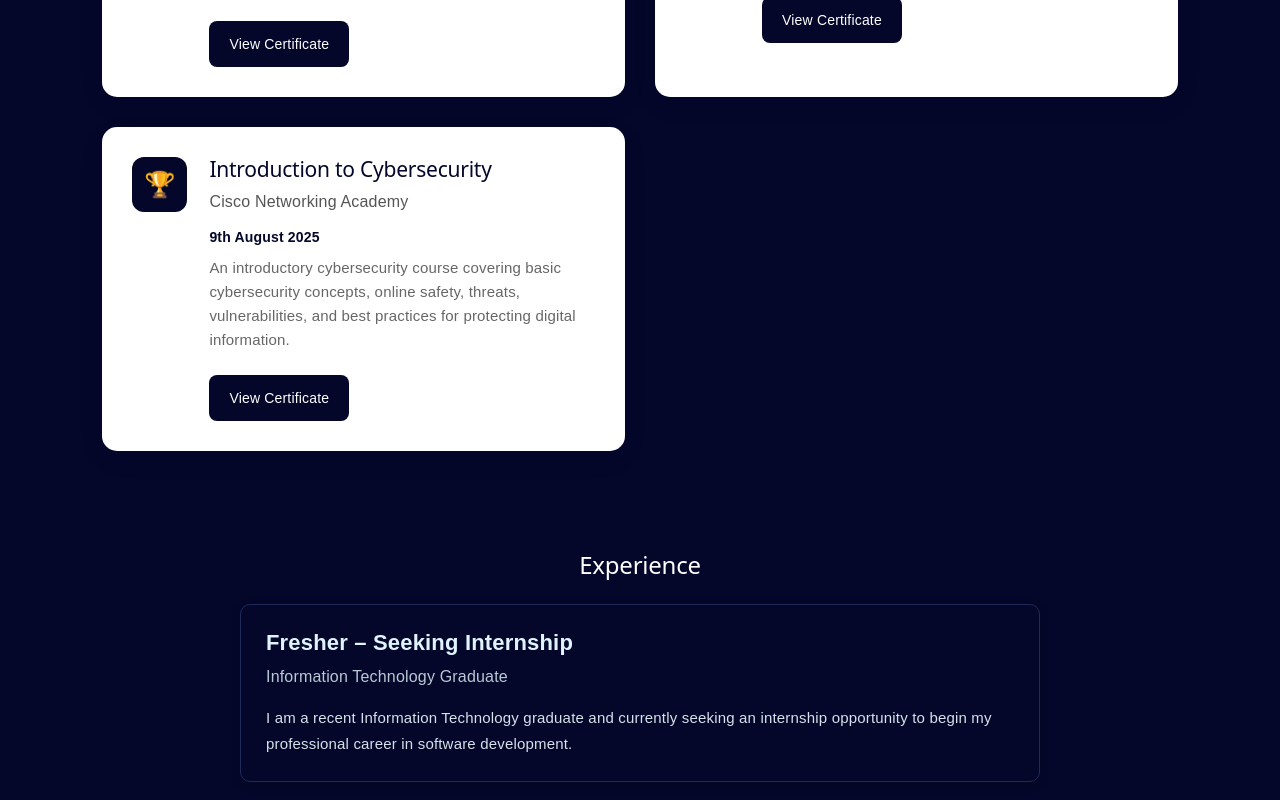
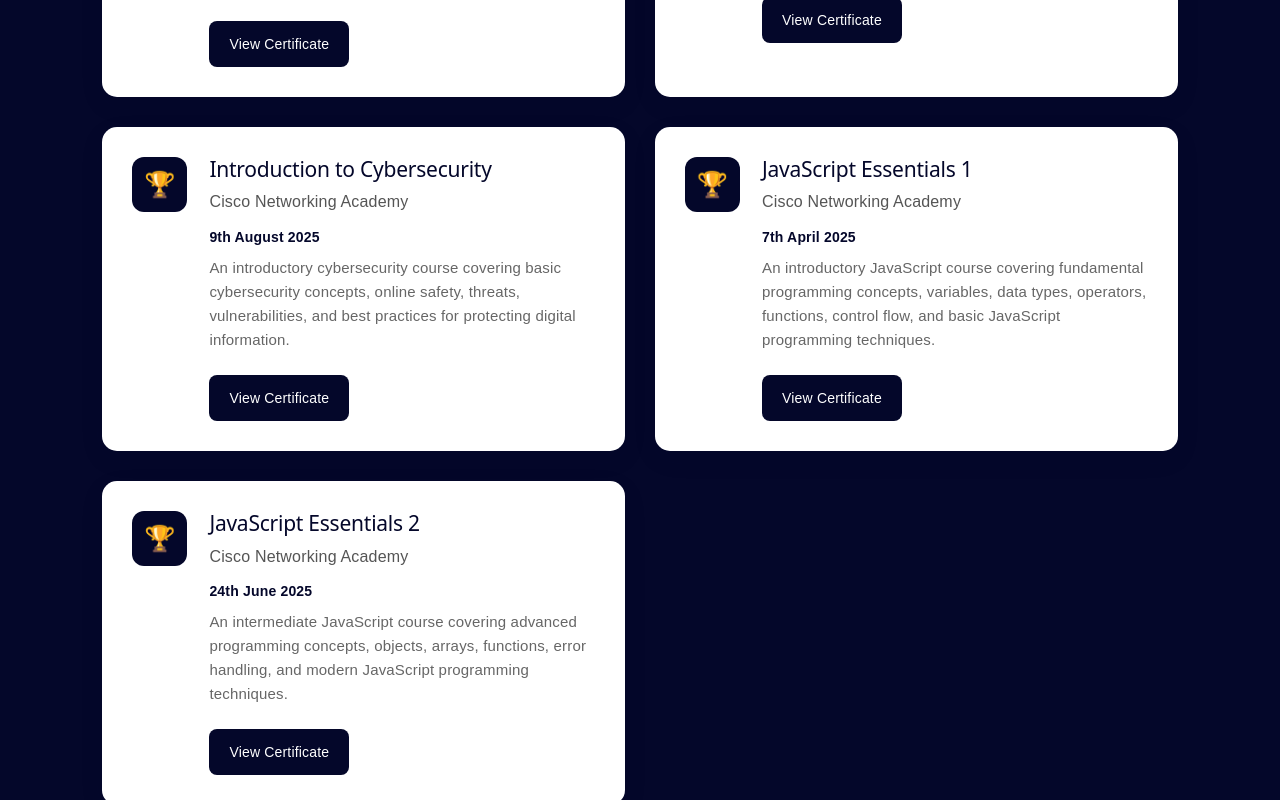
Before and after one commit to ishqafathima/My-Portfolio, a React (Vite) app: page / in a window 1280 px wide. Shown: the part 3800-4600 px from the top of the page. Built offline with nearby package versions, Linux system fonts and the light colour scheme.

Commit message:
update portfolio

```diff
--- a/src/sections/Certifications/Certifications.jsx
+++ b/src/sections/Certifications/Certifications.jsx
@@ -27,6 +27,20 @@ function Certifications() {
       date: "9th August 2025",
       description: "An introductory cybersecurity course covering basic cybersecurity concepts, online safety, threats, vulnerabilities, and best practices for protecting digital information.",
       pdf: "/Certificates/Cybersecurity.pdf",
+    },
+    {
+      title: "JavaScript Essentials 1",
+      issuer: "Cisco Networking Academy",
+      date: "7th April 2025",
+      description: "An introductory JavaScript course covering fundamental programming concepts, variables, data types, operators, functions, control flow, and basic JavaScript programming techniques.",
+      pdf: "/Certificates/JavaScript_Essentials_1.pdf",
+    },
+    {
+      title: "JavaScript Essentials 2",
+      issuer: "Cisco Networking Academy",
+      date: "24th June 2025",
+      description: "An intermediate JavaScript course covering advanced programming concepts, objects, arrays, functions, error handling, and modern JavaScript programming techniques.",
+      pdf: "/Certificates/JavaScript_Essentials_2.pdf",
     },
   ];
 
```
Also changed, not shown: 2 other files (tests, documents, lock files or other folders).
